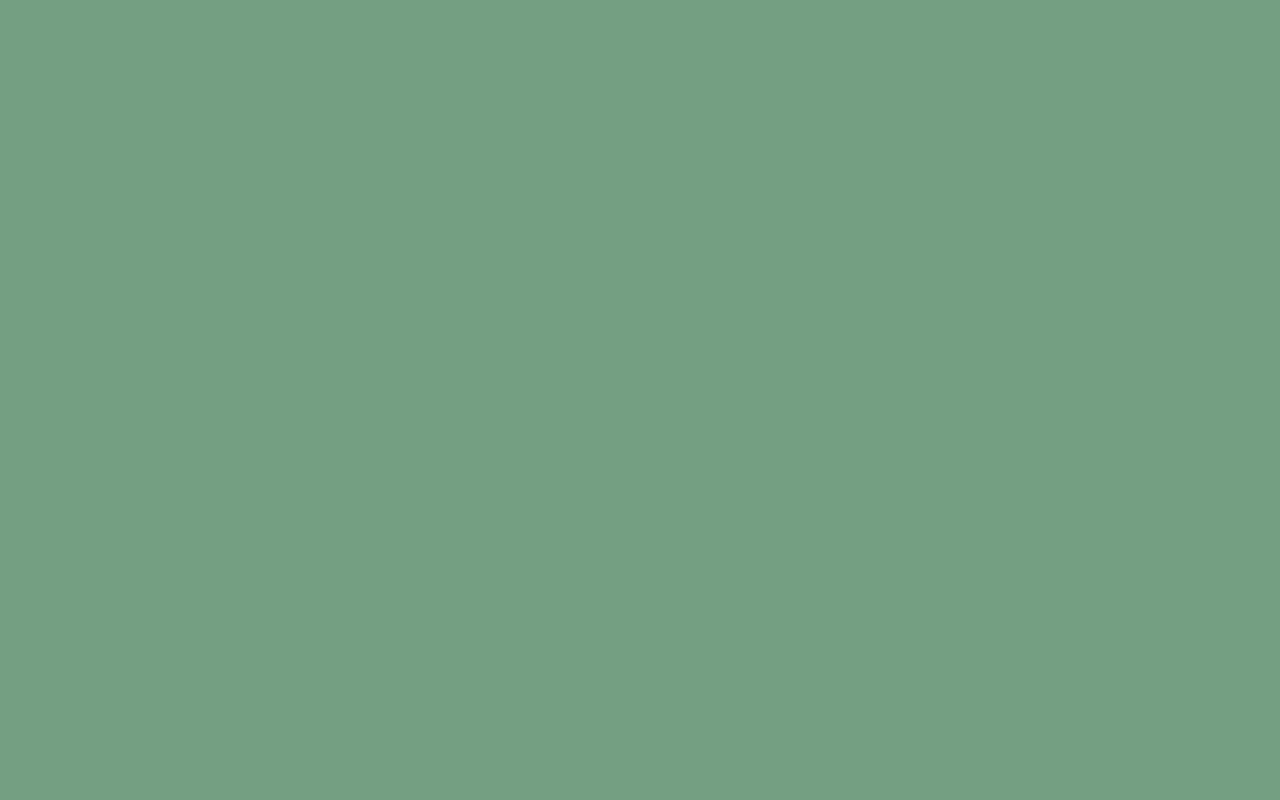
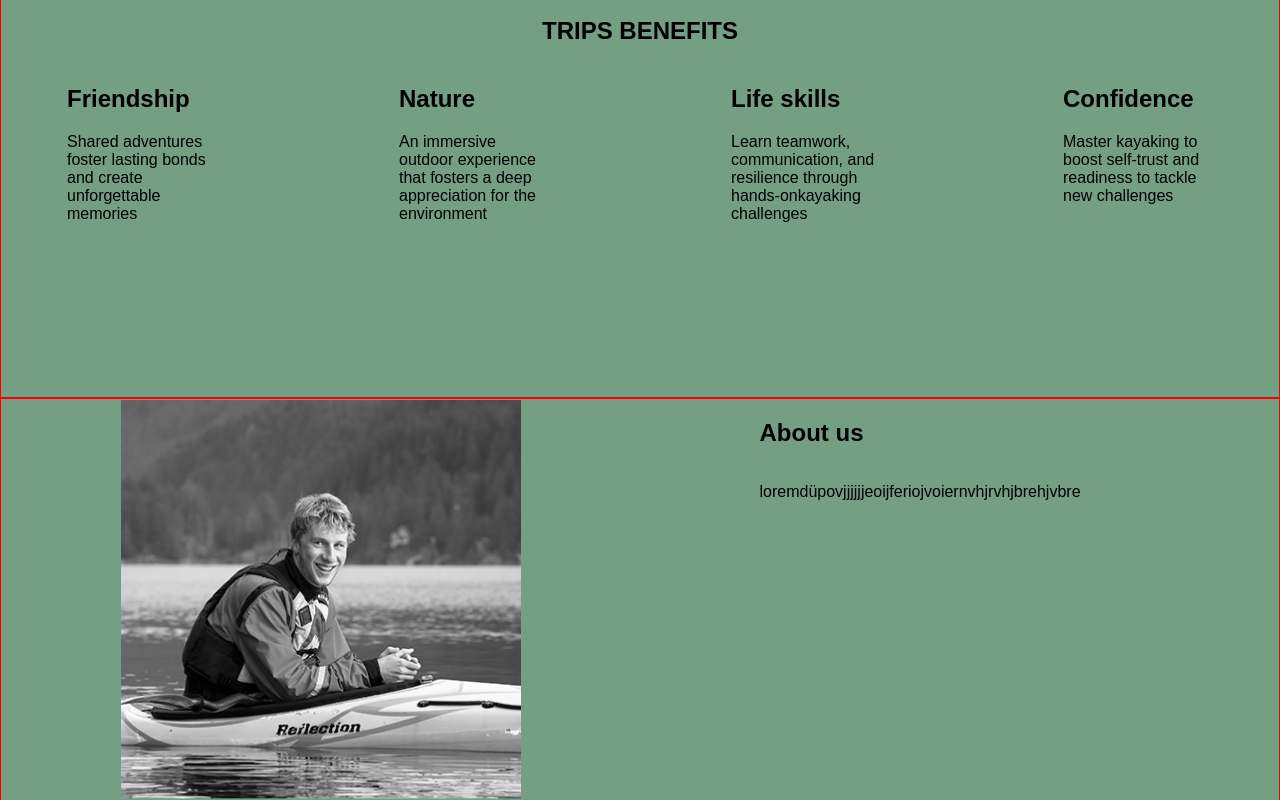
Before and after one commit to Fatima400/kayak, a React (Create React App) app: page / in a window 1280 px wide. Before the commit this address had no page. Shown: the part 620-1420 px from the top of the page. Before the commit the page ends 800 px from the top, so only its background shows below. Built offline with nearby package versions, Linux system fonts and the light colour scheme.

Commit message:
about section

```diff
--- a/src/App.js
+++ b/src/App.js
@@ -11,7 +11,7 @@ const App = () => {
     <div>
       <BrowserRouter>
         <Routes>
-          <Route path="/Home" element={<Home />} />
+          <Route path="/" element={<Home />} />
           <Route path="/About" element={<About />} />
           <Route path="/Tours" element={<Tours />} />
           <Route path="/Support" element={<Support />} />
--- a/src/components/Home.css
+++ b/src/components/Home.css
@@ -1,7 +1,6 @@
 .home-hero {
     position: relative;
   }
-
   .home-hero-text {
     position: absolute;
     top: 20%;
@@ -32,3 +31,39 @@
     min-height: 60vh;
     border: 1px solid red;
   }
+  .benefits-cards{
+    display: flex;
+    flex-direction: row;
+    gap: 50px;
+    justify-content: space-around;
+  }
+  .benefits-card{
+
+    height: 200px;
+    width: 150px;
+
+  }
+  #benefits h1{
+    text-align: center;
+    margin-top: 100px;
+  }
+  .about-imag{
+    height: 400px;
+    width: 400px;
+    background-image: url(../images/image\ 9.png);
+    background-repeat: no-repeat;
+    background-position:center;
+    background-size: auto;
+  }
+  .about-text{
+    height: 400px;
+    width: 400px;
+    display: flex;
+
+    flex-direction: column;
+  }
+  #about{
+    display: flex;
+    flex-direction: row;
+    justify-content: space-around;
+  }
--- a/src/components/Home.js
+++ b/src/components/Home.js
@@ -14,16 +14,44 @@ function Home() {
         <h1 className="home-hero-text">
           <h3>Empowering Youth</h3>
           <h5>...one paddle at a time...</h5>
+          <button>SEE  TOURS </button>
         </h1>
         <div className="home-hero-image"></div>
       </section>
 
       <section id="benefits">
-        <h1>Benefits</h1>
+        <h1> TRIPS BENEFITS</h1>
+        <div className="benefits-cards">
+          <div className="benefits-card">
+           <h2>Friendship</h2>
+           <p>Shared adventures foster lasting bonds and create unforgettable memories</p>
+          </div>
+          <div className="benefits-card" >
+          <h2>Nature</h2>
+          <p>An immersive outdoor experience that fosters a deep appreciation for the environment</p>
+
+          </div>
+          <div className="benefits-card"  >
+          <h2>Life skills</h2>
+          <p>Learn teamwork, communication, and resilience through hands-onkayaking challenges</p>
+
+          </div>
+          <div className="benefits-card">
+          <h2>Confidence</h2>
+          <p>Master kayaking to boost self-trust and readiness to tackle new challenges</p>
+
+          </div>
+        </div>
       </section>
 
       <section id="about">
+        <div className="about-imag"></div>
+        <div className="about-text">
         <h1>About us</h1>
+
+        <p>loremdüpovjjjjjjeoijferiojvoiernvhjrvhjbrehjvbre</p>
+        </div>
+
       </section>
 
       <section id="tours">
--- a/src/components/Navbar.css
+++ b/src/components/Navbar.css
@@ -22,6 +22,7 @@
   .menu {
     display: flex;
     align-items: center;
+    gap: 150px;
   }
   .menu a {
     font-weight: bold;
--- a/src/components/Navbar.js
+++ b/src/components/Navbar.js
@@ -18,9 +18,9 @@ function Navbar() {
   const MobileMenu = () => {
     return (
       <nav className={"mobile-menu"}>
-        <Link to="/" onClick={toggleMobileMenu}>
-          <img src={logo} alt="Logo" width="50" />
-        </Link>
+         <Link to="/">
+        <img src={logo} alt="Logo" />
+      </Link>
 
         <Link to="/" onClick={toggleMobileMenu}>
           Home
@@ -44,9 +44,7 @@ function Navbar() {
   return (
     <div className="topnav">
 
-      <Link to="/">
-        <img src={logo} alt="Logo" />
-      </Link>
+
 
       <div className="menu-right">
 
@@ -57,11 +55,13 @@ function Navbar() {
         <Link to="/About">About</Link>
         <Link to="/Tours">Tours</Link>
 
-        <h1>PaddleXplorer</h1>
+        <Link to="/">
+        <img src={logo} alt="Logo" />
+      </Link>
 
         <Link to="/Support">Support us</Link>
 
-        {/* <Link to="/contact">Contact</Link> */}
+      <Link to="/contact">Contact</Link>
       </nav>
 
       {/* This hamburger button only shows up on small screens. It is used to open the mobile menu */}
@@ -77,9 +77,7 @@ function Navbar() {
           &times;
         </button>
       )}
-      <nav className="menu2">
-        <Link to="/Contact">Contact</Link>
-      </nav>
+
 
 
 
```
